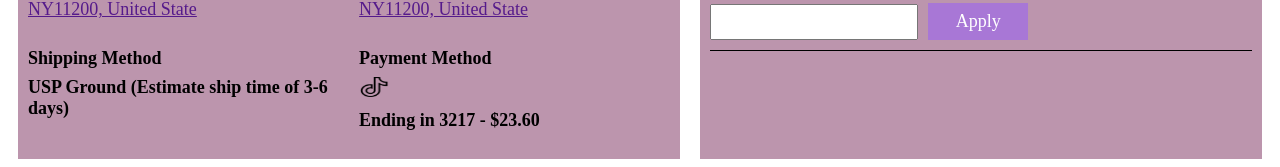
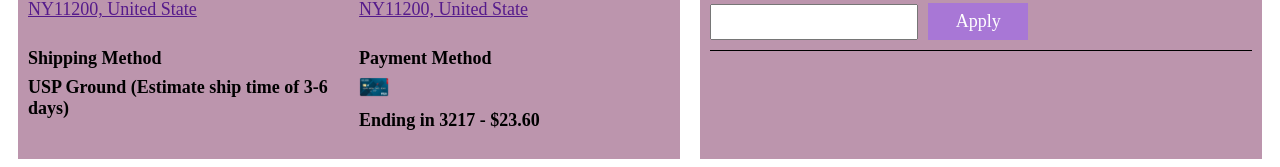
Before and after one commit to Samnangnouy/e-commerce-project, a Vue app: page /Checkout in a window 1280 px wide. Shown: the part 553-720 px from the top of the page. Built offline with nearby package versions, Linux system fonts and the light colour scheme.

Commit message:
Modified on missing part

```diff
--- a/src/views/Checkout.vue
+++ b/src/views/Checkout.vue
@@ -54,7 +54,7 @@
                 </div>
                 <div class="shipping-add">
                     <h4>Payment Method</h4>
-                    <img src="@/assets/Images/tik-tok.png">
+                    <img src="@/assets/Images/aba.png">
                     <h4>Ending in 3217 - $23.60</h4>
                 </div>
             </div>
--- a/src/views/Confirmation.vue
+++ b/src/views/Confirmation.vue
@@ -72,7 +72,7 @@
     </div>
     <div class="shipping-add">
       <h4>Payment Method</h4>
-      <img src="@/assets/Images/tik-tok.png" />
+      <img src="@/assets/Images/aba.png" />
       <h4>Ending in 3217 - $23.60</h4>
     </div>
   </div>
--- a/src/views/Payment.vue
+++ b/src/views/Payment.vue
@@ -27,11 +27,11 @@
             <div class="email3">
                 <div class="cus3-info">
                     <h3>Shipping address 12 waldo Point Road, Mishauken, NY 11200</h3>
-                    <a href="">Edit</a>
+                    <a href="/CustomerInfo">Edit</a>
                 </div>
                 <div class="cus3-info">
                     <h3>Shipping Method UPS Ground, $2.20</h3>
-                    <a href="">Edit</a>
+                    <router-link to="/Shipping">Edit</router-link>
                 </div>
             </div>
             <div class="shipping3">
--- a/src/views/ProductDetail.vue
+++ b/src/views/ProductDetail.vue
@@ -56,7 +56,7 @@
                 </div>
                 <form action="/action_page.php">
                     <input class="quantity" type="number" id="quantity" name="quantity" min="1" max="5" value="1">
-                    <input class="submit" type="submit" value="Add to cart">
+                    <router-link to="/carts"><input class="submit" type="submit" value="Add to cart"></router-link>
                 </form>
             </div>
         </div>
--- a/src/views/Shipping.vue
+++ b/src/views/Shipping.vue
@@ -28,7 +28,8 @@
                 <h3>Customer Information</h3>
                 <div class="cus2-info">
                     <h3>Shipping address 12 waldo Point Road, Mishauken, NY 11200</h3>
-                    <a href="">Edit</a>
+                    <router-link to="CustomerInfo">Edit</router-link>
+                    <!-- <a href="">Edit</a> -->
                 </div>
             </div>
             <div class="shipping2">
```
Also changed, not shown: src/assets/Images/aba.png (added).
